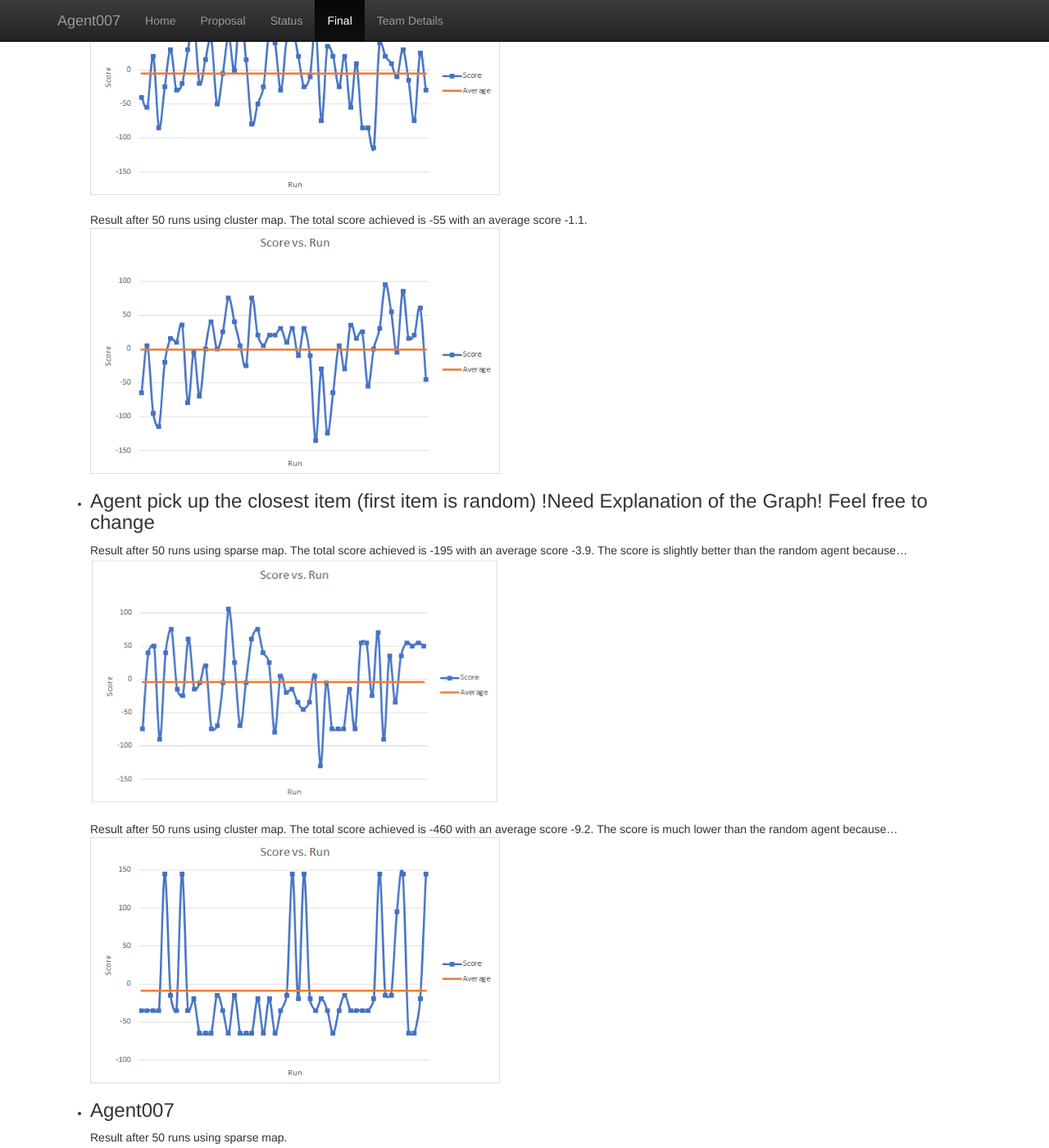
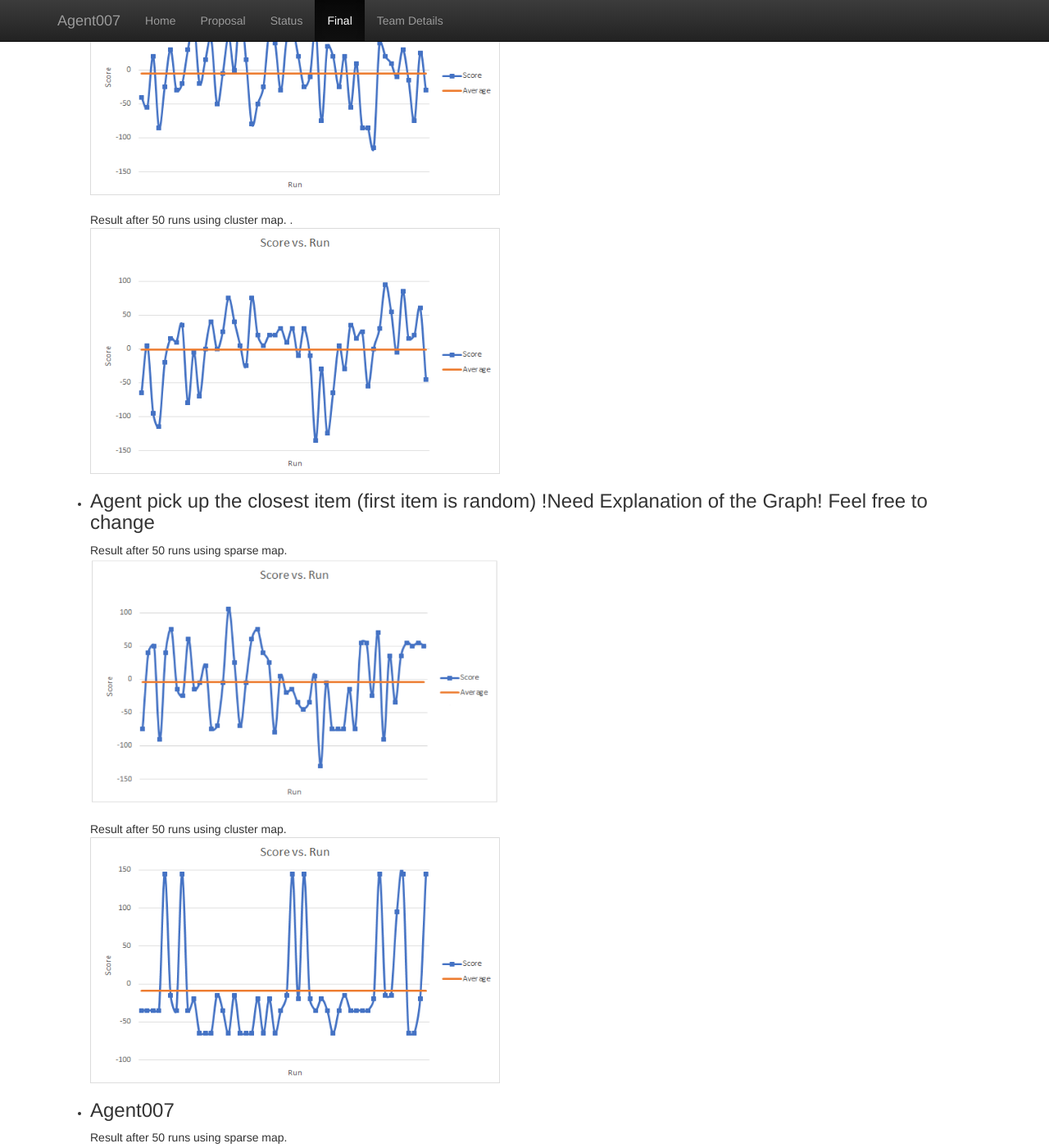
Before and after one commit to KumarHX/Agent007, a Jekyll site: the page built from docs/final.md, in a window 1280 px wide and 1400 px high, scrolled down 1413 px. Shown: the whole window at 82% size. Built offline with Jekyll 4.4.1, drawn with Linux system fonts in a browser that asks for light colours; some of the changed text lies outside the part shown.

Commit message:
Update final.md

```diff
--- a/docs/final.md
+++ b/docs/final.md
@@ -32,16 +32,16 @@ We evaluate our algorithm with the agent that:
 We run all three agents with different map settings. One is sparse map where the items are evenly spread out and the other one is cluster map where the items clustered together in bunches. We then compute the total score and the average score that each agent achieve after 50 runs.
 
 - ### Random Agent (! Need explanation of the graph)
-Result after 50 runs using sparse map. The total score achieved is -265 with an average score -5.3. <br>
+Result after 50 runs using sparse map. . <br>
 <a href="url"><img src="RandomSparse.png" align="center" height="300" width="500" ></a> <br><br>
-Result after 50 runs using cluster map. The total score achieved is -55 with an average score -1.1. <br>
+Result after 50 runs using cluster map. . <br>
 <a href="url"><img src="RandomCluster.png" align="center" height="300" width="500" ></a>
 
 
 - ### Agent pick up the closest item (first item is random) !Need Explanation of the Graph! Feel free to change
-Result after 50 runs using sparse map. The total score achieved is -195 with an average score -3.9. The score is slightly better than the random agent because... <br>
+Result after 50 runs using sparse map.  <br>
 <a href="url"><img src="ShortestPathSparsenew.png" align="center" height="300" width="500" ></a> <br><br>
-Result after 50 runs using cluster map. The total score achieved is -460 with an average score -9.2. The score is much lower than the random agent because... <br>
+Result after 50 runs using cluster map.  <br>
 <a href="url"><img src="ShortestPathCluster.png" align="center" height="300" width="500" ></a>
 
 - ### Agent007
```
